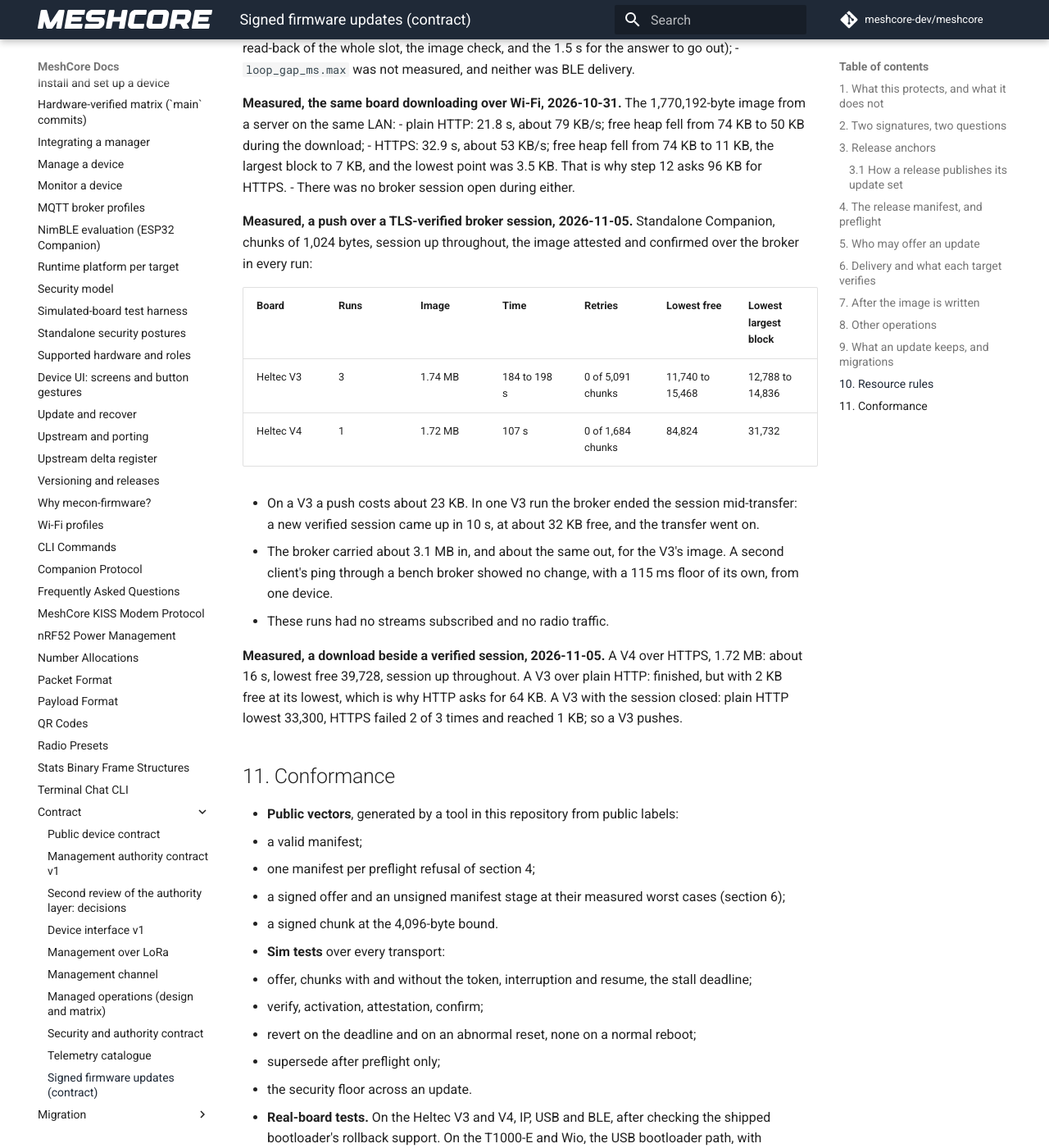
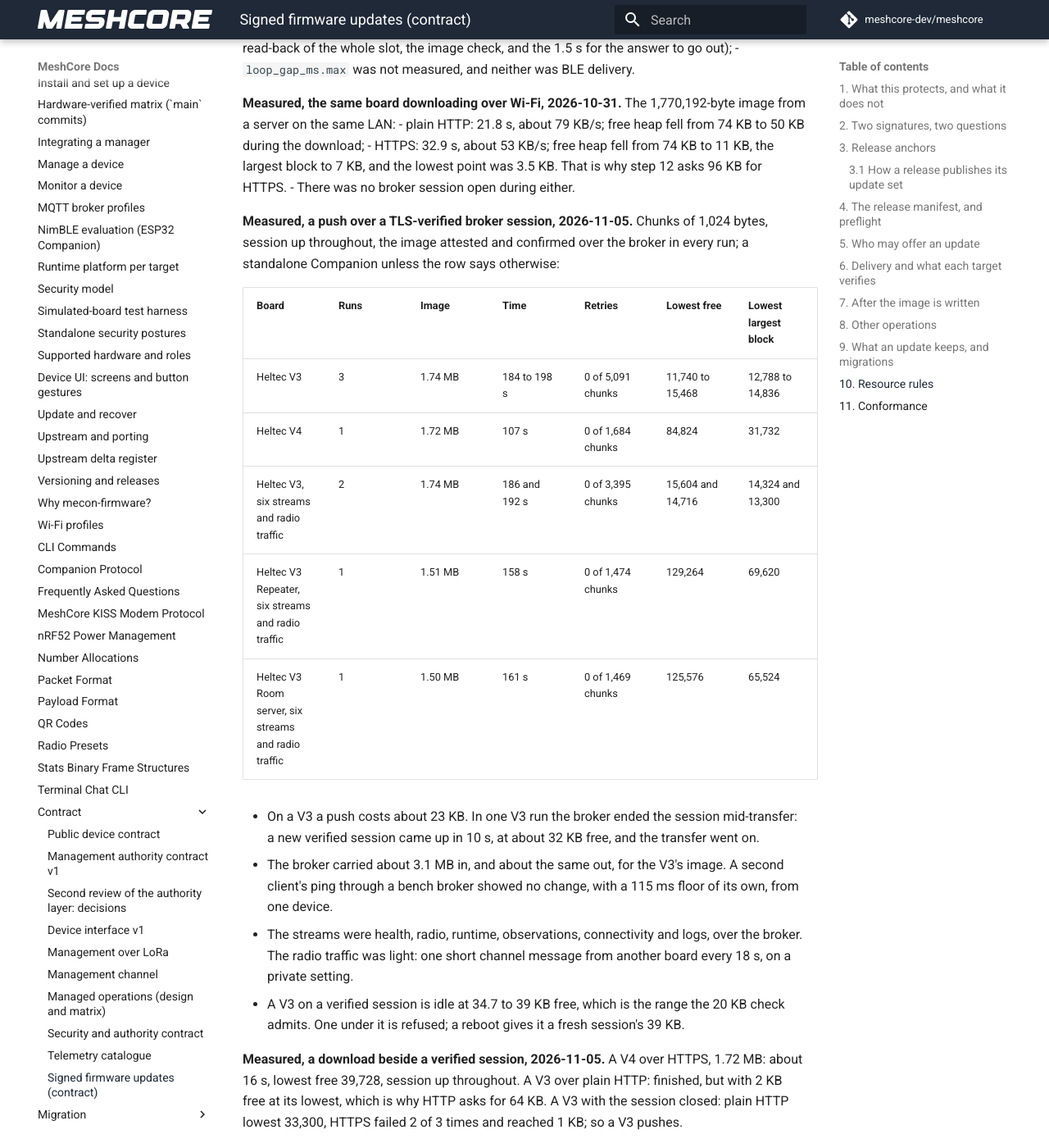
Before and after one commit to hoejriis/mecon-firmware, an MkDocs documentation site: the page built from docs/contract/UPDATES.md, in a window 1280 px wide and 1400 px high, scrolled down 13146 px. Shown: the whole window at 82% size. Built offline with MkDocs 1.6.1 and Material for MkDocs 9.7.7, drawn with Linux system fonts in a browser that asks for light colours; comment, search, counter and statistics services are not loaded.

Commit message:
UPDATES: the push's readings with streams and traffic, and on the server roles
Co-Authored-By: Claude Opus 5.5 (1M context) <noreply@anthropic.com>

```diff
--- a/docs/contract/UPDATES.md
+++ b/docs/contract/UPDATES.md
@@ -223,16 +223,20 @@ A revert therefore always finds data the previous image can read. A forced rever
 - HTTPS: 32.9 s, about 53 KB/s; free heap fell from 74 KB to 11 KB, the largest block to 7 KB, and the lowest point was 3.5 KB. That is why step 12 asks 96 KB for HTTPS.
 - There was no broker session open during either.
 
-**Measured, a push over a TLS-verified broker session, 2026-11-05.** Standalone Companion, chunks of 1,024 bytes, session up throughout, the image attested and confirmed over the broker in every run:
+**Measured, a push over a TLS-verified broker session, 2026-11-05.** Chunks of 1,024 bytes, session up throughout, the image attested and confirmed over the broker in every run; a standalone Companion unless the row says otherwise:
 
 | Board | Runs | Image | Time | Retries | Lowest free | Lowest largest block |
 |---|---|---|---|---|---|---|
 | Heltec V3 | 3 | 1.74 MB | 184 to 198 s | 0 of 5,091 chunks | 11,740 to 15,468 | 12,788 to 14,836 |
 | Heltec V4 | 1 | 1.72 MB | 107 s | 0 of 1,684 chunks | 84,824 | 31,732 |
+| Heltec V3, six streams and radio traffic | 2 | 1.74 MB | 186 and 192 s | 0 of 3,395 chunks | 15,604 and 14,716 | 14,324 and 13,300 |
+| Heltec V3 Repeater, six streams and radio traffic | 1 | 1.51 MB | 158 s | 0 of 1,474 chunks | 129,264 | 69,620 |
+| Heltec V3 Room server, six streams and radio traffic | 1 | 1.50 MB | 161 s | 0 of 1,469 chunks | 125,576 | 65,524 |
 
 - On a V3 a push costs about 23 KB. In one V3 run the broker ended the session mid-transfer: a new verified session came up in 10 s, at about 32 KB free, and the transfer went on.
 - The broker carried about 3.1 MB in, and about the same out, for the V3's image. A second client's ping through a bench broker showed no change, with a 115 ms floor of its own, from one device.
-- These runs had no streams subscribed and no radio traffic.
+- The streams were health, radio, runtime, observations, connectivity and logs, over the broker. The radio traffic was light: one short channel message from another board every 18 s, on a private setting.
+- A V3 on a verified session is idle at 34.7 to 39 KB free, which is the range the 20 KB check admits. One under it is refused; a reboot gives it a fresh session's 39 KB.
 
 **Measured, a download beside a verified session, 2026-11-05.** A V4 over HTTPS, 1.72 MB: about 16 s, lowest free 39,728, session up throughout. A V3 over plain HTTP: finished, but with 2 KB free at its lowest, which is why HTTP asks for 64 KB. A V3 with the session closed: plain HTTP lowest 33,300, HTTPS failed 2 of 3 times and reached 1 KB; so a V3 pushes.
 
```
